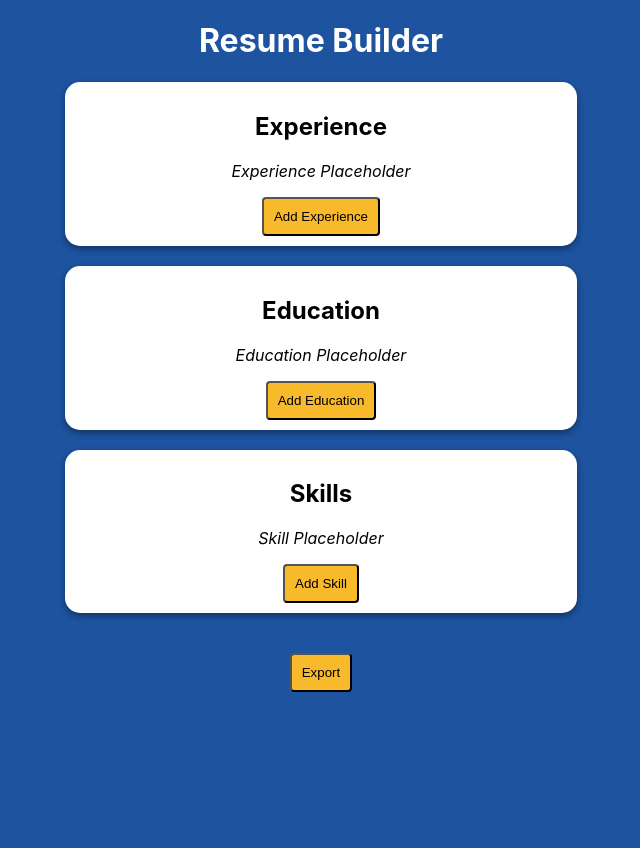
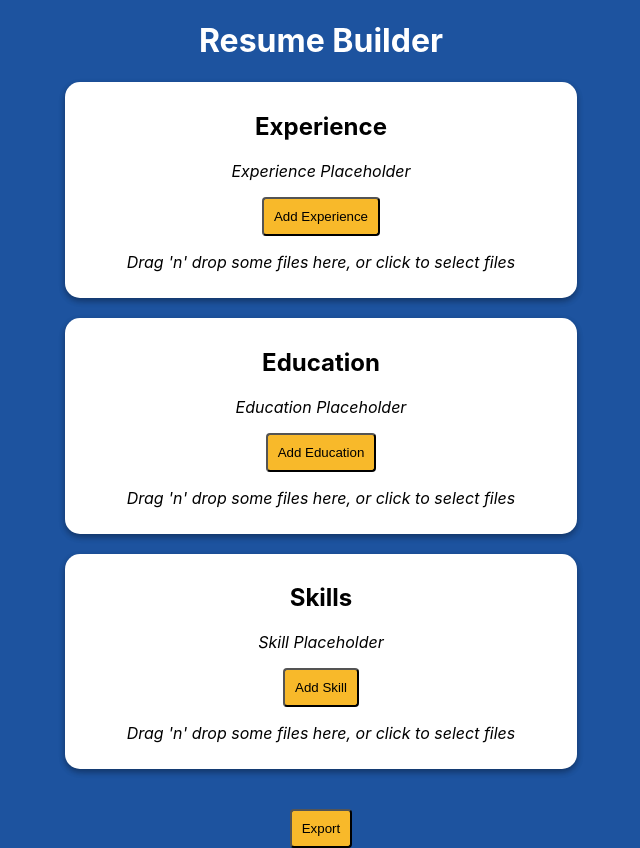
Before and after one commit to MLH-Fellowship/orientation-project-js-24.FAL.B, a React (Create React App) app: page / in a window 1280 px wide. Shown: the whole page, without its empty margins (319-959 px from the left). Before the commit the page ends 800 px from the top, so only its background shows below. Built offline with nearby package versions, Linux system fonts and the light colour scheme.

Commit message:
Drag and drop implentation for issue #2

```diff
--- a/package.json
+++ b/package.json
@@ -10,6 +10,7 @@
     "eslint-plugin-react": "^7.32.2",
     "react": "^18.2.0",
     "react-dom": "^18.2.0",
+    "react-dropzone": "^14.2.6",
     "react-scripts": "5.0.1",
     "web-vitals": "^2.1.0"
   },
@@ -40,6 +41,7 @@
   },
   "devDependencies": {
     "eslint-config-prettier": "^8.8.0",
+    "jest": "^27.5.1",
     "prettier": "2.8.8"
   }
 }
--- a/src/App.js
+++ b/src/App.js
@@ -1,4 +1,5 @@
 import "./App.css";
+import Dropzone from "./drag and drop/Dropzone";
 
 function App() {
   return (
@@ -9,18 +10,21 @@ function App() {
         <p>Experience Placeholder</p>
         <button>Add Experience</button>
         <br></br>
+        <Dropzone />
       </div>
       <div className="resumeSection">
         <h2>Education</h2>
         <p>Education Placeholder</p>
         <button>Add Education</button>
         <br></br>
+        <Dropzone />
       </div>
       <div className="resumeSection">
         <h2>Skills</h2>
         <p>Skill Placeholder</p>
         <button>Add Skill</button>
         <br></br>
+        <Dropzone />
       </div>
       <br></br>
       <button>Export</button>
--- /dev/null
+++ b/src/drag and drop/Dropzone.jsx
@@ -0,0 +1,44 @@
+import React, { useCallback, useState } from "react";
+import { useDropzone } from "react-dropzone";
+
+const Dropzone = () => {
+    const [files, setFiles] = useState([])
+    const [rejected, setRejected] = useState([])
+    const onDrop = useCallback((acceptedFiles, rejectedFiles) => {
+        if (acceptedFiles?.length) {
+            setFiles(previousFiles => [
+            ...previousFiles,
+            ...acceptedFiles.map(file =>
+                Object.assign(file, { preview: URL.createObjectURL(file) })
+            )
+            ])
+        }
+
+        if (rejectedFiles?.length) {
+            setRejected(previousFiles => [...previousFiles, ...rejectedFiles])
+        }
+      }, [])
+    const { getRootProps, getInputProps, isDragActive } = useDropzone({ onDrop });
+
+    return (
+    <form>
+        <div {...getRootProps()}>
+        <input {...getInputProps()} />
+        {isDragActive ? (
+            <p>Drop the files here ...</p>
+        ) : (
+            <p>Drag 'n' drop some files here, or click to select files</p>
+        )}
+        </div>
+        {/* Preview */}
+        <ul>
+            {files.map(file =>(
+                <li key = {file.name}>
+                    {file.name}
+                </li>
+            ))}
+        </ul>
+    </form>
+    );
+};
+export default Dropzone;
```
Also changed, not shown: 2 other files (tests, documents, lock files or other folders).
